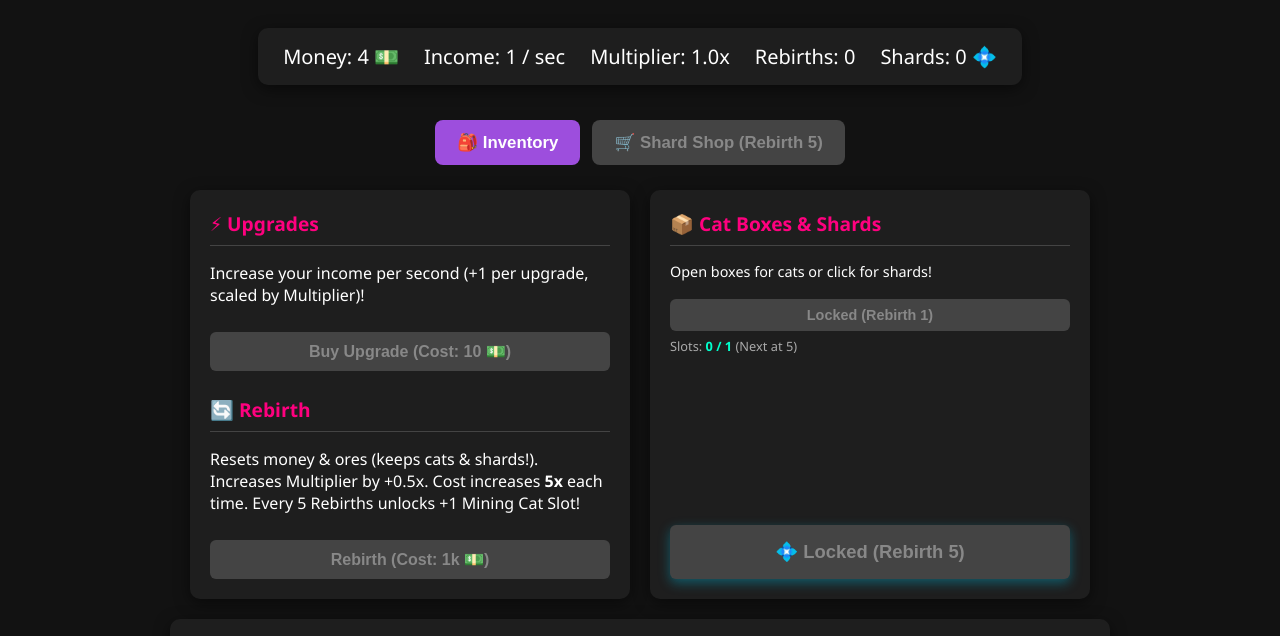
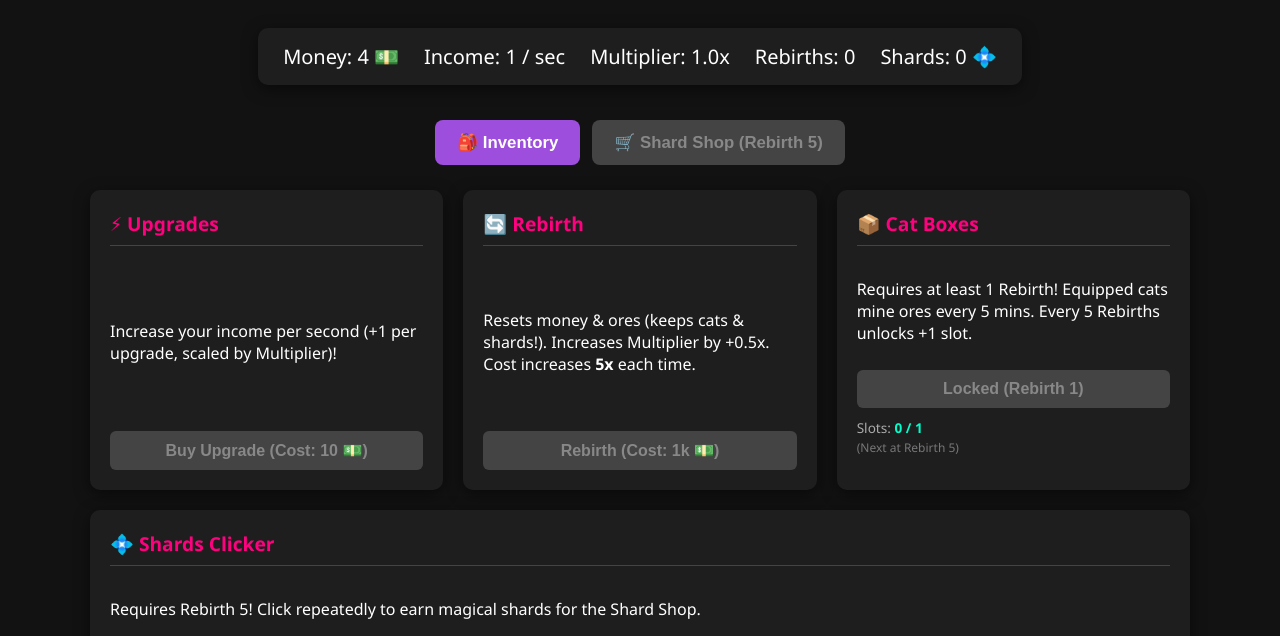
Before and after one commit to aarolukka-hash/IdleTycoonMiner, a plain HTML site: page index.html in a window 1280 px wide. Shown: the part 130-766 px from the top of the page. Drawn offline with Linux system fonts and the light colour scheme.

Commit message:
Game Update

```diff
--- a/index.html
+++ b/index.html
@@ -79,7 +79,7 @@
         .container {
             display: flex;
             gap: 20px;
-            max-width: 900px;
+            max-width: 1100px;
             width: 100%;
             flex-wrap: wrap;
             justify-content: center;
@@ -90,7 +90,7 @@
             padding: 20px;
             border-radius: 10px;
             flex: 1;
-            min-width: 300px;
+            min-width: 260px;
             box-shadow: 0 4px 15px rgba(0,0,0,0.5);
             display: flex;
             flex-direction: column;
@@ -134,30 +134,20 @@
         .rebirth-btn:hover:not(:disabled) {
             background-color: #d92552;
         }
-
-        /* Isot ja pienemmät erikoisnapit */
         .shard-click-btn {
             background-color: #00b4d8;
             color: #121212;
-            font-size: 1.15rem;
-            padding: 16px 20px;
-            margin-top: 15px;
-            box-shadow: 0 4px 12px rgba(0, 180, 216, 0.4);
+            font-size: 1.05rem;
+            padding: 14px 15px;
         }
         .shard-click-btn:hover:not(:disabled) {
             background-color: #0096c7;
-        }
-        .small-box-btn {
-            padding: 8px 12px;
-            font-size: 0.9rem;
-            background-color: #00ffcc;
-            color: #121212;
         }
 
         /* Active Mining Cats Panel on Main Screen */
         .active-mining-container {
             margin-top: 20px;
-            max-width: 900px;
+            max-width: 1100px;
             width: 100%;
             background: #1e1e1e;
             padding: 20px;
@@ -489,33 +479,36 @@
     <div class="container">
         <!-- Upgrades Panel -->
         <div class="panel">
-            <div>
             <h2>⚡ Upgrades</h2>
             <p>Increase your income per second (+1 per upgrade, scaled by Multiplier)!</p>
             <button id="upgradeBtn" onclick="buyUpgrade()">Buy Upgrade (Cost: <span id="upgradeCost">10</span> 💵)</button>
         </div>
 
-            <div style="margin-top: 25px;">
+        <!-- Rebirth Panel -->
+        <div class="panel">
             <h2>🔄 Rebirth</h2>
-                <p>Resets money & ores (keeps cats & shards!). Increases Multiplier by +0.5x. Cost increases <strong>5x</strong> each time. Every 5 Rebirths unlocks +1 Mining Cat Slot!</p>
+            <p>Resets money & ores (keeps cats & shards!). Increases Multiplier by +0.5x. Cost increases <strong>5x</strong> each time.</p>
             <button class="rebirth-btn" id="rebirthBtn" onclick="doRebirth()">Rebirth (Cost: <span id="rebirthCost">1k</span> 💵)</button>
+        </div>
+
+        <!-- Cat Boxes Panel -->
+        <div class="panel">
+            <h2>📦 Cat Boxes</h2>
+            <p>Requires at least 1 Rebirth! Equipped cats mine ores every 5 mins. Every 5 Rebirths unlocks +1 slot.</p>
+            <div>
+                <button id="boxBtn" onclick="startOpeningBox()" disabled>Locked (Rebirth 1)</button>
+                <p style="margin-top: 10px; color: #aaa; font-size: 0.85rem;">
+                    Slots: <strong id="equippedCountDisplay" style="color: #00ffcc;">0 / 1</strong><br>
+                    <span style="font-size: 0.75rem; color: #777;">(Next at Rebirth <span id="nextSlotRebirth">5</span>)</span>
+                </p>
             </div>
         </div>
 
-        <!-- Box & Shard Panel -->
+        <!-- Shards Panel -->
         <div class="panel">
-            <div>
-                <h2>📦 Cat Boxes & Shards</h2>
-                <p style="font-size: 0.9rem; margin-bottom: 8px;">Open boxes for cats or click for shards!</p>
-                <button class="small-box-btn" id="boxBtn" onclick="startOpeningBox()" disabled>Locked (Rebirth 1)</button>
-                <p style="margin-top: 6px; color: #aaa; font-size: 0.8rem;">
-                    Slots: <strong id="equippedCountDisplay" style="color: #00ffcc;">0 / 1</strong> (Next at <span id="nextSlotRebirth">5</span>)
-                </p>
-            </div>
-
-            <div>
+            <h2>💠 Shards Clicker</h2>
+            <p>Requires Rebirth 5! Click repeatedly to earn magical shards for the Shard Shop.</p>
             <button class="shard-click-btn" id="shardClickBtn" onclick="clickShard()" disabled>💠 Locked (Rebirth 5)</button>
-            </div>
         </div>
     </div>
 
@@ -793,10 +786,10 @@
 
                 let unlocks = [`<strong>+0.5x</strong> Multiplier (Total: ${(1 + game.rebirths * 0.5).toFixed(1)}x)`];
                 if (game.rebirths === 1) {
-                    unlocks.push(`Unlocked <strong>😺 Cat Boxes</strong>!`);
+                    unlocks.push(`Unlocked <strong>📦 Cat Boxes</strong>!`);
                 }
                 if (game.rebirths === 5) {
-                    unlocks.push(`Unlocked <strong>💠 Shards & Shard Shop</strong>!`);
+                    unlocks.push(`Unlocked <strong>💠 Shards Clicker & Shard Shop</strong>!`);
                 }
                 if (game.rebirths % 5 === 0) {
                     unlocks.push(`Unlocked <strong>+1 Mining Cat Slot</strong> (Total: ${getMaxMiningCats()})!`);
@@ -1241,7 +1234,7 @@
                         <div style="font-size: 3rem; margin-bottom: 10px;">💠</div>
                         <h3 style="margin: 0 0 10px 0; color: #00b4d8;">Total Shards</h3>
                         <div style="font-size: 2.5rem; font-weight: bold; color: #fff;">${formatNumber(game.shards)}</div>
-                        <p style="color: #aaa; font-size: 0.9rem; margin-top: 10px;">Earn more shards using the Shard Clicker button on the main screen!</p>
+                        <p style="color: #aaa; font-size: 0.9rem; margin-top: 10px;">Earn more shards using the Shards Clicker panel on the main screen!</p>
                     </div>
                 `;
             }
```
Lines whose indentation alone changed are shown as unchanged.
